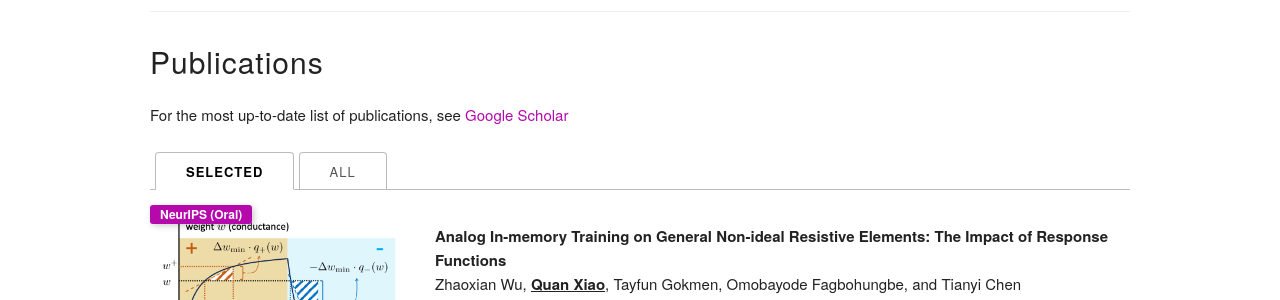
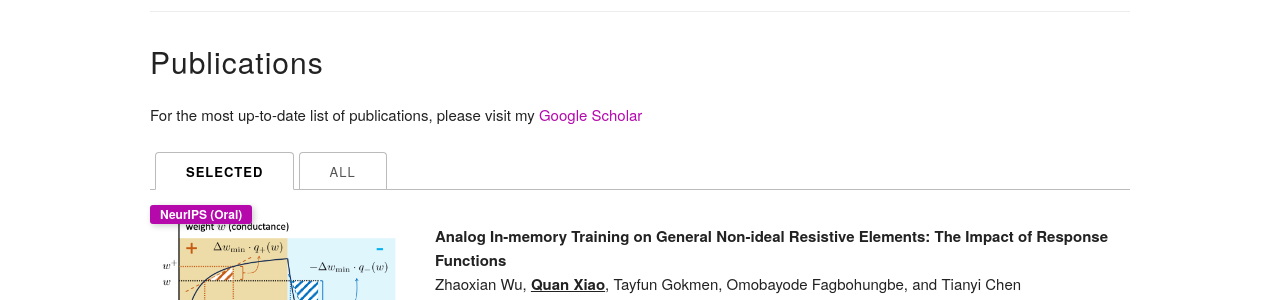
Before and after one commit to JenniferquanXiao/JenniferquanXiao.github.io, a Jekyll site: the page built from index.html, in a window 1280 px wide and 900 px high, scrolled down 1755 px. Shown: the part 156-456 px from the top of the window. Built offline with Jekyll 4.4.1, drawn with Linux system fonts in a browser that asks for light colours; some web fonts are replaced.

Commit message:
Description of changes

```diff
--- a/index.html
+++ b/index.html
@@ -80,7 +80,7 @@ title: Home
 
 
   <p>
-    For the most up-to-date list of publications, see
+    For the most up-to-date list of publications, please visit my
     <a href="https://scholar.google.com/citations?user=WOSGBi0AAAAJ"
        target="_blank"
        rel="noopener noreferrer">
```
Also changed, not shown: 2 other files.
